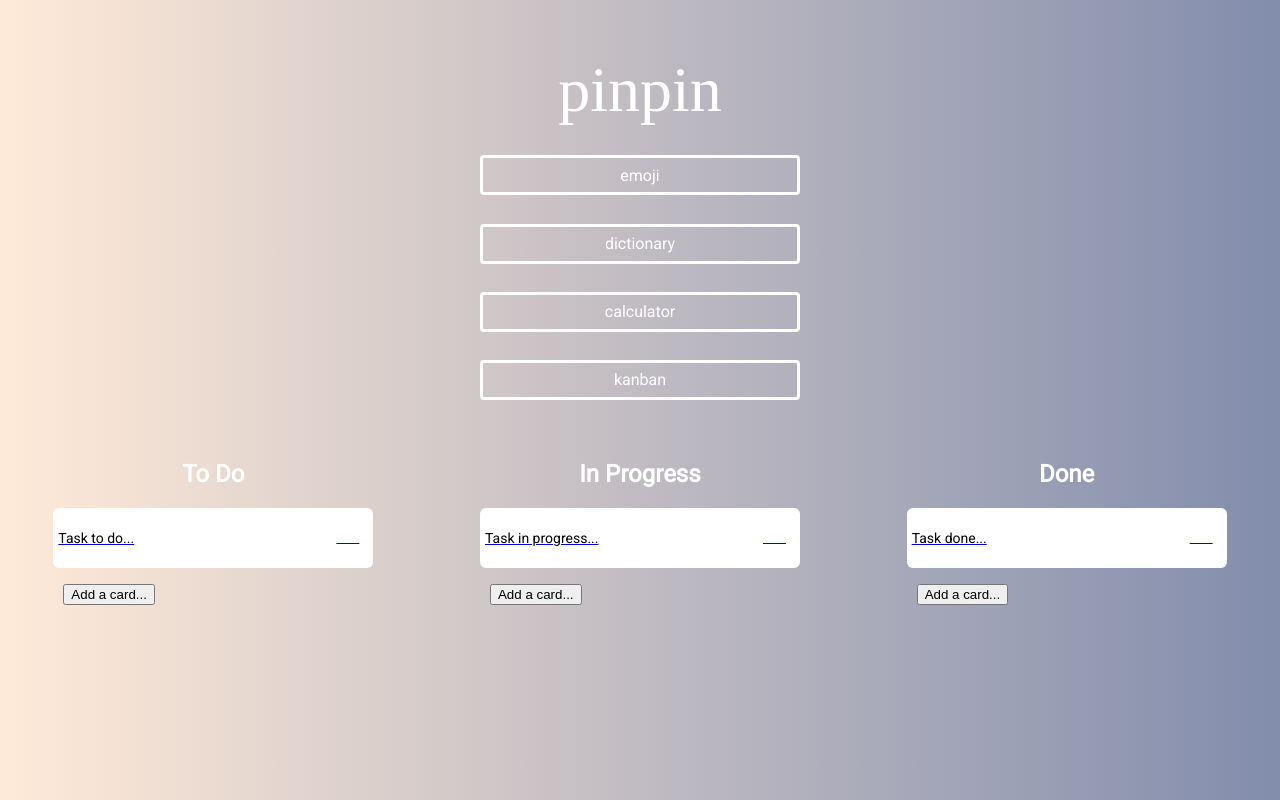
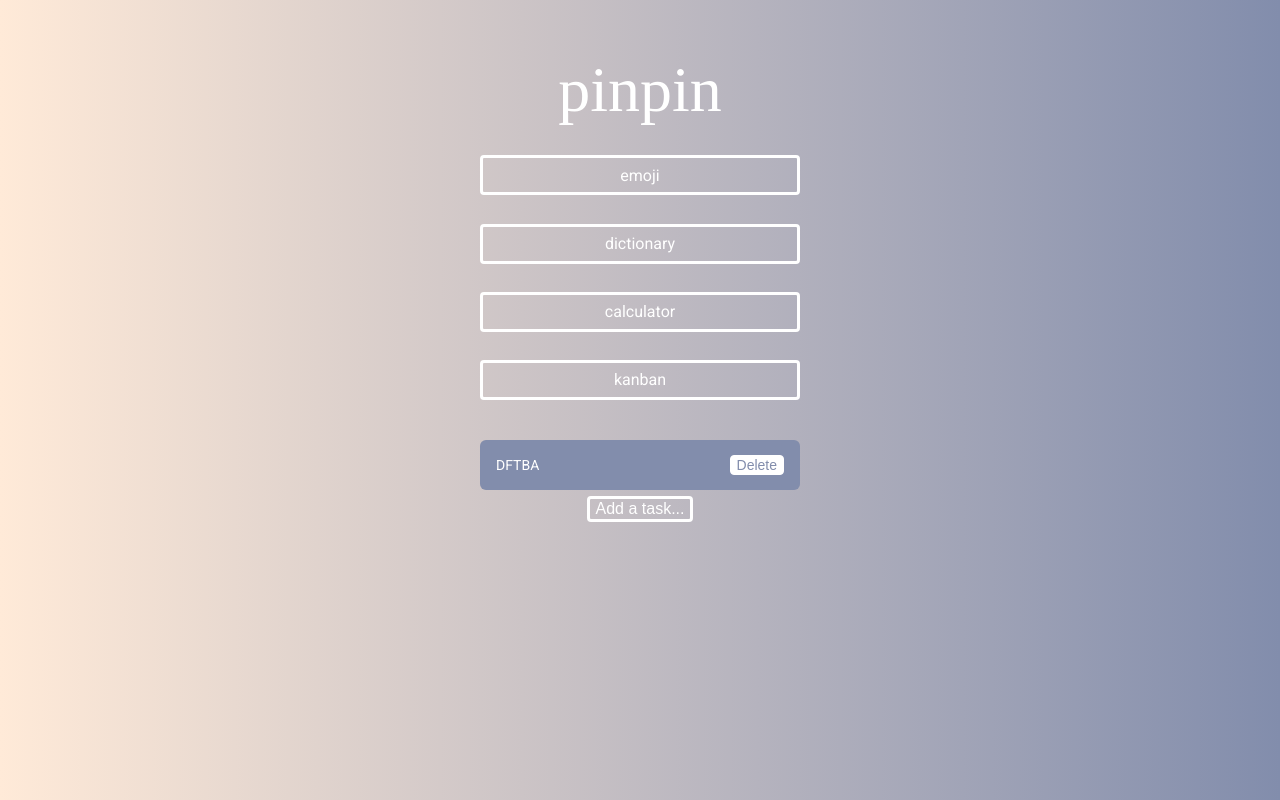
Before and after one commit to dentednerd/pinpin, a React (Create React App) app: page / in a window 1280 px wide. Both pictures are taken after a click on the button "kanban". Built offline with nearby package versions, Linux system fonts and the light colour scheme; a web font is replaced by a local one.

Commit message:
Refactored and tidied up Kanban

```diff
--- a/src/Kanban/AddACard.js
+++ b/src/Kanban/AddACard.js
@@ -20,11 +20,12 @@ class AddACard extends React.Component {
   handleSubmit (event) {
     event.preventDefault();
     const newCard = event.target.children[0].value;
-    this.props.updateCards(newCard, this.props.id);
+    this.props.addCard(newCard, this.props.id);
+    this.toggleForm();
   }
   handleEnterKeyPress (e) {
     if (e && e.key === 'Enter') {
-      this.props.updateCards(document.forms[0].childNodes[0].value, this.props.id);
+      this.props.addCard(document.forms[0].childNodes[0].value, this.props.id);
     }
   }
 
@@ -34,15 +35,13 @@ class AddACard extends React.Component {
         {
           this.state.showForm
           ? <form className="ListForm" onSubmit={this.handleSubmit} >
-            <textarea className='AddACardForm' onKeyPress={this.handleEnterKeyPress}/>
-            <button className='button is-success' type="submit">Add</button>
-            <button onClick={this.toggleForm} className='delete is-large' />
-          </form>
-          : <button href="#" className="AddLink" onClick={this.toggleForm}>
-            <div className="AddACard">
-                Add a card...
-            </div>
-          </button>
+              <textarea className='AddACardForm' onKeyPress={this.handleEnterKeyPress}/>
+              <button className='edit-card-button' type="submit">Add</button>
+              <button onClick={this.toggleForm} className='edit-card-button'>Close</button>
+            </form>
+          : <button href="#" className="edit-card-button" onClick={this.toggleForm}>
+              Add a task...
+            </button>
         }
       </div>
     );
@@ -50,8 +49,7 @@ class AddACard extends React.Component {
 }
 
 AddACard.propTypes = {
-  id: PropTypes.string.isRequired,
-  updateCards: PropTypes.func.isRequired
+  addCard: PropTypes.func.isRequired
 };
 
 export default AddACard;
--- a/src/Kanban/Card.js
+++ b/src/Kanban/Card.js
@@ -2,74 +2,21 @@ import React from 'react';
 import PropTypes from 'prop-types';
 
 class Card extends React.Component {
-  constructor(props) {
-    super(props);
-    this.state = {
-      textEditorVisible: false
-    };
-
-    this.makeTextEditorVisible = this.makeTextEditorVisible.bind(this);
-    this.updateCard = this.updateCard.bind(this);
-    this.handleEnterKeyPress = this.handleEnterKeyPress.bind(this);
-  }
-
-  makeTextEditorVisible() {
-    this.setState({
-      textEditorVisible: !this.state.textEditorVisible
-    });
-  }
-
-  updateCard(event) {
-    event.preventDefault();
-    const newText = event.target[0].value;
-    this.props.editCard(newText, this.props.id, this.props.card.id);
-  }
-
-  handleEnterKeyPress (e) {
-      if (e && e.key === 'Enter') {
-        this.props.editCard(document.forms[0].childNodes[0].value, this.props.id, this.props.card.id);
-      }
-  }
-
   render() {
     return (
-      // eslint-disable-next-line
-      <a href='#'>
-        <div>
-          {
-            this.state.textEditorVisible
-              ? (
-                <form onSubmit={this.updateCard}>
-                  <section className='modal-card-body'>
-                    <textarea onKeyPress={this.handleEnterKeyPress} className="editCard">
-                      {this.props.card.text}
-                    </textarea>
-                  </section>
-                  <footer className='modal-card-foot'>
-                    <button className='button is-success'>Save</button>
-                    <button onClick={this.makeTextEditorVisible} className="modal-close is-large"></button>
-                  </footer>
-                </form>
-              )
-            : (
-              <div className='card'>
-                {this.props.card.text}
-                <button onClick={this.makeTextEditorVisible} className='edit-card-button'>
-                  Edit
-                </button>
-              </div>
-            )
-          }
-        </div>
-      </a>
+      <div className='card'>
+        {this.props.card.text}
+        <button onClick={() => this.props.deleteCard(this.props.card.id)} className='delete-card'>
+          Delete
+        </button>
+      </div>
     );
   }
 }
 
 Card.propTypes = {
-  id: PropTypes.string.isRequired,
   card: PropTypes.object.isRequired,
-  editCard: PropTypes.func.isRequired
+  deleteCard: PropTypes.func.isRequired
 };
 
 export default Card;
--- a/src/Kanban/Kanban.css
+++ /dev/null
@@ -1,113 +0,0 @@
-/* TODO: my gods sort this out woman */
-
-.kanban-board {
-  display: flex;
-  flex-flow: row nowrap;
-  justify-content: space-around;
-  align-items: flex-start;
-  margin: 5vh 0;
-}
-
-.kanban-list {
-  width: 25vw;
-}
-
-.edit-card-button {
-  background: transparent;
-  border: solid 3px white;
-  border-radius: 4px;
-  color: white;
-}
-
-.card {
-  background: white;
-  border-radius: 6px;
-  font-size: 14px;
-  color: black;
-  margin-bottom: 6px;
-  padding: 5px;
-  display:flex;
-  flex-flow: row nowrap;
-  justify-content: space-between;
-  align-items:center;
-  height: 50px;
-}
-
-.button {
-  color: transparent;
-  border: 0;
-  box-shadow: 0;
-}
-
-.icon {
-  color:#fff;
-}
-
-.card:hover .icon {
-  color:#888;
-}
-
-.card:hover {
-  background-color:#d3d3d3;
-}
-
-.card:hover .button {
-  background-color:#d3d3d3;
-}
-
-textarea {
-  resize: none;
-  width: 100%;
-  height: 100px;
-}
-
-.editCard {
-  border:none;
-  border-radius:3px;
-  font-size:16px;
-}
-
-.AddLink .ListAdd {
-  padding:10px;
-  color:#8c8c8c;
-  border-radius: 3px;
-  font-weight:normal;
-  font-size:14px;
-  width:100%;
-  text-align:left;
-}
-
-.AddLink .ListAdd:hover {
-  background-color: #8c8c8c;
-  color: black;
-  text-decoration: underline;
-}
-
-.ListAddForm {
-  width: 100%;
-  font-size: 14px;
-  margin-bottom: 10px;
-  border-radius:3px;
-  border:none;
-  padding: 10px 5px;
-}
-
-.ListForm {
-  display:flex;
-  flex-flow:row wrap;
-  justify-content:space-between;
-  align-items: center;
-}
-
-.FormBox {
-  padding: 10px;
-  display:flex;
-  flex-flow:row wrap;
-  justify-content:space-between;
-  align-items: center;
-}
-
-.List {
-  background-color: transparent;
-  color: white;
-}
--- a/src/Kanban/List.js
+++ b/src/Kanban/List.js
@@ -7,24 +7,21 @@ import Card from './Card';
 class List extends React.Component {
   render () {
     return (
-      <div className="List">
-        <h2>{this.props.list.title}</h2>
-          {this.props.list.cards.map((card) => {
+      <div className="list">
+          {this.props.cards.map((card) => {
             return (
-              <Card editCard={this.props.editCard} id={this.props.id} key={card.id} card={card}/>
+              <Card deleteCard={this.props.deleteCard} key={card.id} card={card}/>
             );
           })}
-        <AddACard id={this.props.list.id} updateCards={this.props.updateCards} />
+        <AddACard addCard={this.props.addCard} />
       </div>
     );
   }
 }
 
 List.propTypes = {
-    editListTitle: PropTypes.func.isRequired,
-    list: PropTypes.object.isRequired,
-    updateCards: PropTypes.func.isRequired,
-    editCard: PropTypes.func.isRequired
+  cards: PropTypes.array.isRequired,
+  deleteCard: PropTypes.func.isRequired
 };
 
 export default List;
--- a/src/Kanban/index.js
+++ b/src/Kanban/index.js
@@ -2,93 +2,50 @@ import React from 'react';
 import { v4 } from 'uuid';
 
 import List from './List';
-import './Kanban.css';
-
-// TODO: still refs to Bootstrap CSS in here, refactor
 
 class Trello extends React.Component {
   constructor(props) {
     super(props);
     this.state = {
-      lists: [
+      cards: [
         {
           id: v4(),
-          title: 'To Do',
-          cards: [
-              {
-                id: v4(),
-                text: 'Task to do...'
-              }
-          ]
-        },
-        {
-          id: v4(),
-          title: 'In Progress',
-          cards: [
-              {
-                id: v4(),
-                text: 'Task in progress...'
-              }
-          ]
-        },
-        {
-          id: v4(),
-          title: 'Done',
-          cards: [
-              {
-                id: v4(),
-                text: 'Task done...'
-              }
-          ]
+          text: 'DFTBA'
         }
       ]
     };
 
-    this.updateCards = this.updateCards.bind(this);
-    this.editCard = this.editCard.bind(this);
+    this.addCard = this.addCard.bind(this);
+    this.deleteCard = this.deleteCard.bind(this);
   }
 
-  updateCards(newCard, id) {
+  addCard(newCard) {
     const newCardFormatted = {
       id: v4(),
       text: newCard
     };
-    const index = findIndex(this.state.lists, id);
-    const a = this.state.lists;
-    a[index].cards.push(newCardFormatted);
     this.setState({
-      lists: a
+      lists: this.state.cards.push(newCardFormatted)
     });
   }
 
-  // TODO: this needs fixing
-  editCard(text, listId, cardId) {
-    const listIndex = findIndex(this.state.lists, listId);
-    const cardIndex = findIndex(this.state.lists[listIndex].cards, cardId);
-    const listToEdit = this.state.lists;
-    const formattedComment = {
-      id: cardIndex,
-      text: text
-    };
-    listToEdit[listIndex].cards[cardIndex] = formattedComment;
+  deleteCard(cardId) {
+    const cardIndex = findIndex(this.state.cards, cardId);
+    const newState = [...this.state.cards];
+    newState.splice(cardIndex, 1);
     this.setState({
-      lists: listToEdit
+      cards: newState
     });
   }
 
   render() {
     return (
-      <div className="kanban-board">
-        {this.state.lists.map((list) => {
-          return (
-            <div className="kanban-list" key={list.id}>
-              <List
-                editCard={this.editCard}
-                updateCards={this.updateCards}
-                list={list}
-              />
-          </div>);
-        })}
+      <div className="to-do-list">
+        <List
+          cards={this.state.cards}
+          deleteCard={this.deleteCard}
+          addCard={this.addCard}
+        />
       </div>
     );
   }
--- a/src/index.css
+++ b/src/index.css
@@ -94,3 +94,61 @@ body {
   margin: 8px auto;
   overflow-y: auto;
 }
+
+.to-do-list {
+  display: flex;
+  flex-flow: row nowrap;
+  justify-content: space-around;
+  align-items: flex-start;
+  margin: 5vh 0;
+}
+
+.to-do-list a {
+  text-decoration: none;
+}
+
+.to-do-list .edit-card-button {
+  background: transparent;
+  border: solid 3px white;
+  border-radius: 4px;
+  color: white;
+  font-size: 16px;
+}
+
+.to-do-list .list {
+  width: 25vw;
+}
+
+.to-do-list .list .card, .to-do-list textarea {
+  background: #828dac;
+  border-radius: 6px;
+  font-size: 14px;
+  color: white;
+  margin-bottom: 6px;
+  padding: 0 16px;
+  display:flex;
+  flex-flow: row nowrap;
+  justify-content: space-between;
+  align-items:center;
+  height: 50px;
+  width: calc(100% - 32px);
+}
+
+.to-do-list textarea {
+  resize: none;
+  border: none;
+  line-height: 50px;
+}
+
+.to-do-list .list .card:hover {
+  background-color:#d3d3d3;
+}
+
+.to-do-list .list .card .delete-card {
+  background: white;
+  border: solid 1px white;
+  border-radius: 4px;
+  color: #828dac;
+  box-shadow: 0;
+  font-size: 14px;
+}
```
